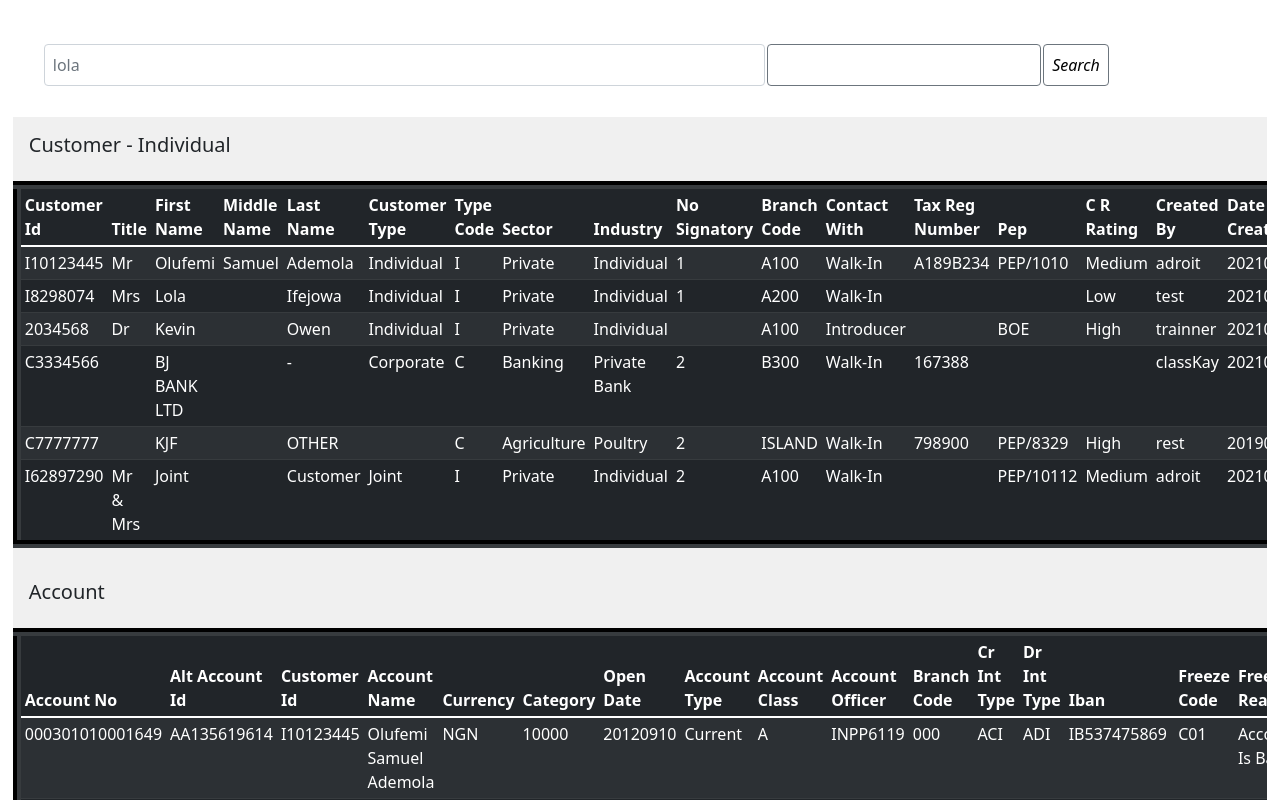
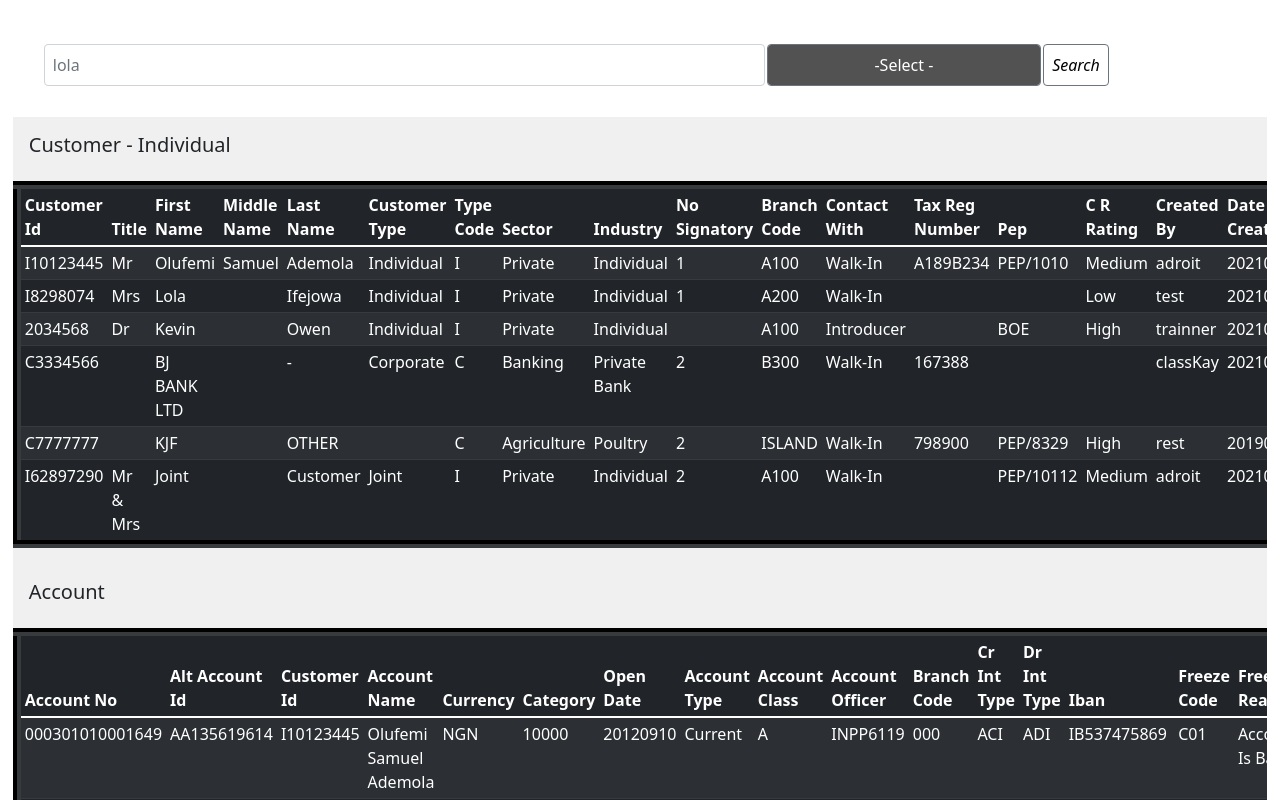
Before and after one commit to LilyCrown999/Project-117, a React (Create React App) app: page / in a window 1280 px wide. Shown: the top 800 px of the page. Built offline with nearby package versions, Linux system fonts and the light colour scheme.

Commit message:
Btn QuickFix

```diff
--- a/src/Page.js
+++ b/src/Page.js
@@ -94,14 +94,14 @@ const Page = () => {
                   <input className='form-control' type="text" value={q} onChange={(e) => setQ(e.target.value)} placeholder="lola"/>
                 </td>
                 <td>
-                  <select className="form-control btn btn-secondary dropdown-toggle search"  onChange={(e) => {setVal(e.target.value)}} >
+                  <select className="form-control btn btn-secondary dropdown-toggle search btnz"  onChange={(e) => {setVal(e.target.value)}} >
                         <option selected disabled hidden >-Select -</option>
                         <option value="firstname">Firstname</option>
                         <option value="lastname" >Lastname</option>
                   </select>
                 </td>
                 <td>
-                <button className='btn btn-secondary' onClick={() => (
+                <button className='btn btn-secondary ' onClick={() => (
                   search2(data_2),
                   search3(data_3),
                   search4(data_4),
--- a/src/index.css
+++ b/src/index.css
@@ -15,3 +15,7 @@
     padding: 1%;
 
   }
+
+.btnz{
+  background-color: rgb(82, 82, 82) !important;
+}
```
